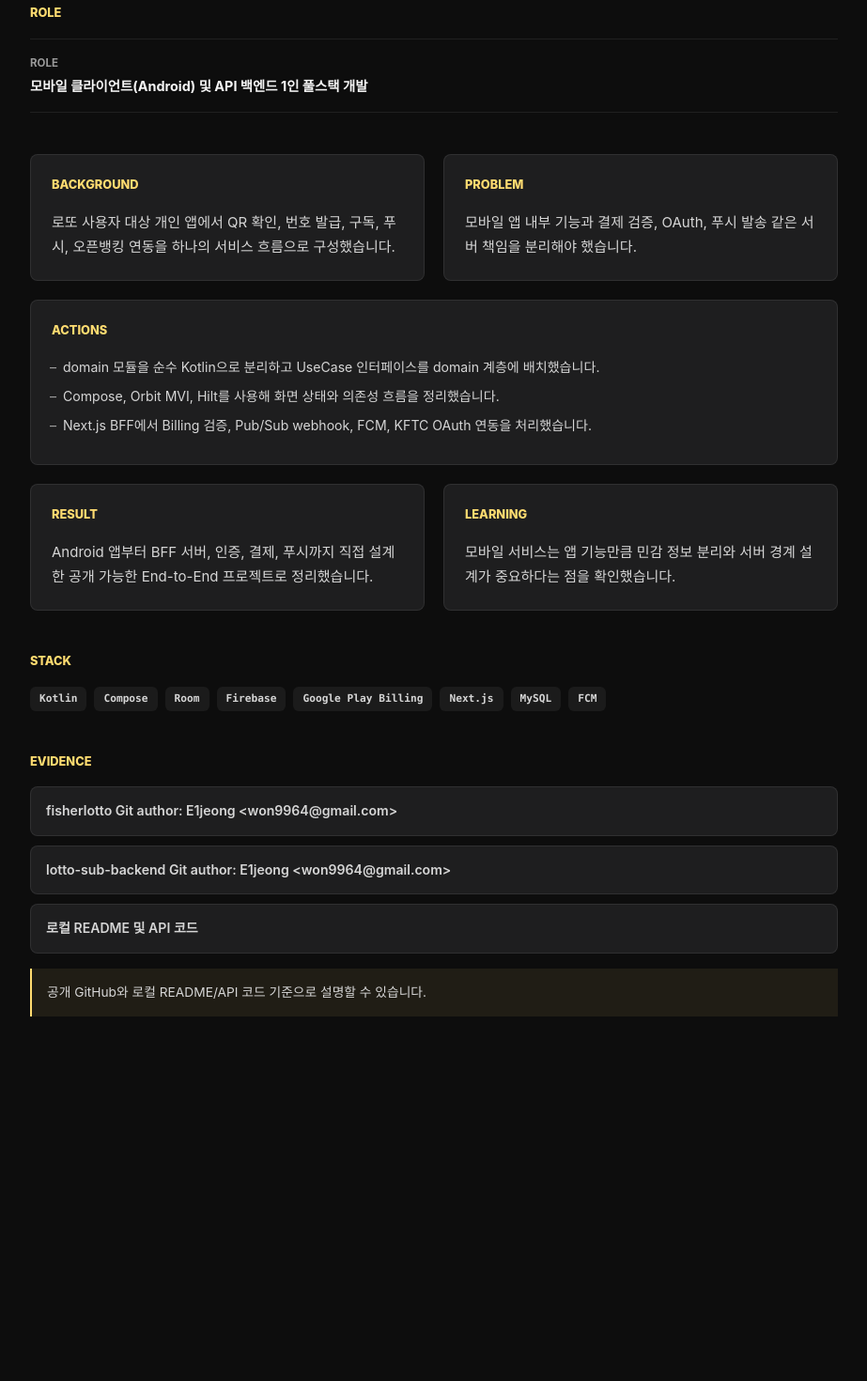
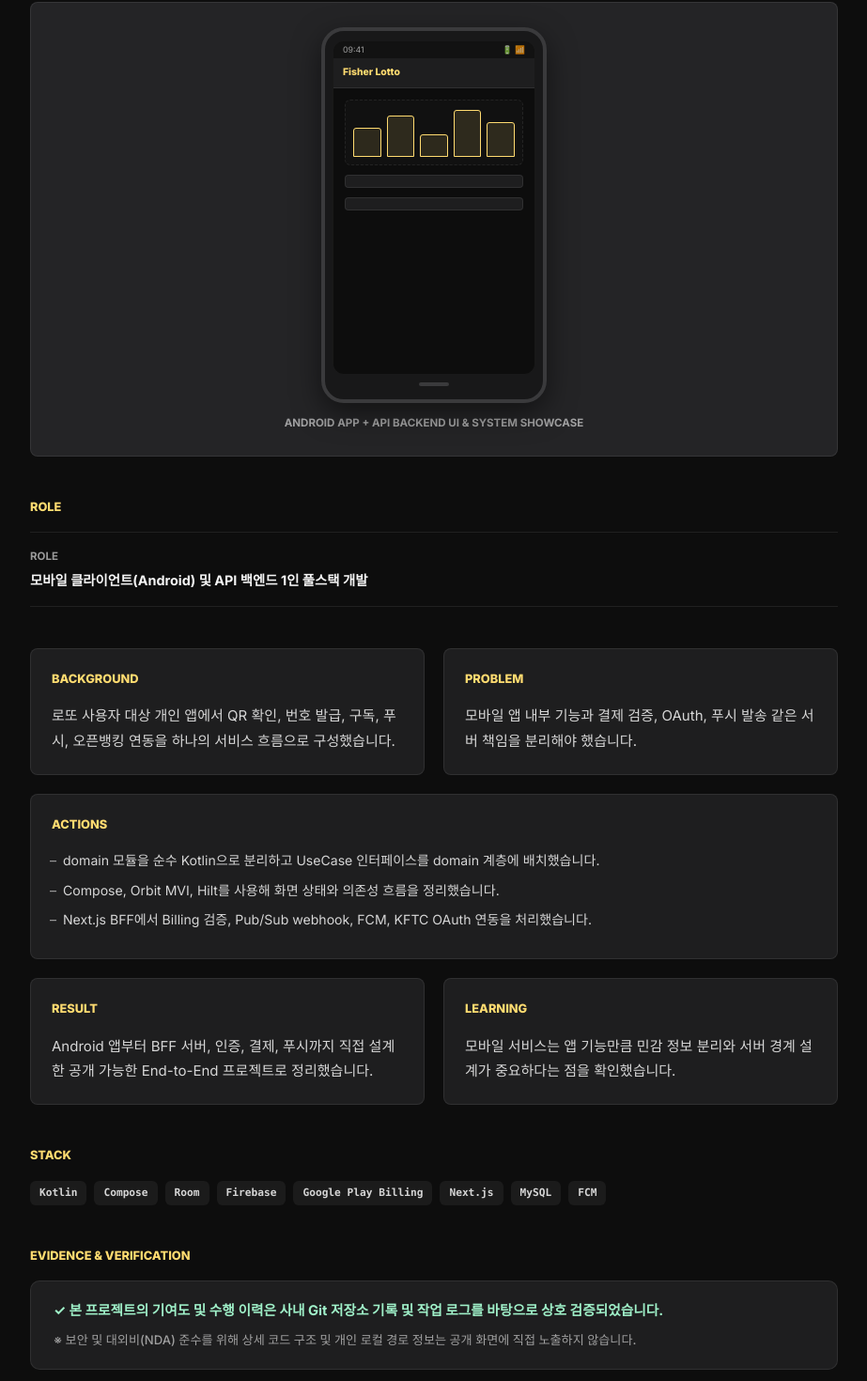
Before and after one commit to E1jeong/portfolio, a Next.js app: page /projects/fisherlotto in a window 1280 px wide. Shown: the part 377-1847 px from the top of the page at 94% size, without its empty margins (178-1101 px from the left). Before the commit the page ends 1615 px from the top, so only its background shows below. Built offline with nearby package versions, Linux system fonts and the light colour scheme.

Commit message:
style: remove duplicate sidebar icons & show all projects in sidebar

```diff
--- a/app/globals.css
+++ b/app/globals.css
@@ -15,7 +15,8 @@
   --accent-soft: rgba(255, 219, 112, 0.12); /* Transparent gold for badges */
   --accent-strong: #ffe8a8;   /* Pale gold for readable dark-theme badge text */
 
-  --font-sans: -apple-system, BlinkMacSystemFont, "Segoe UI", Roboto, "Helvetica Neue", Arial, "Apple SD Gothic Neo", "Pretendard", "Noto Sans KR", sans-serif;
+  --font-sans: var(--font-inter), -apple-system, BlinkMacSystemFont, "Segoe UI", Roboto, "Helvetica Neue", Arial, "Apple SD Gothic Neo", "Pretendard", "Noto Sans KR", sans-serif;
+  --font-display: var(--font-outfit), sans-serif;
   --font-mono: SFMono-Regular, Consolas, "Liberation Mono", Menlo, Courier, monospace;
 }
 
@@ -29,6 +30,7 @@ html {
   scroll-behavior: smooth;
   background-color: var(--background);
 }
+
 
 body {
   background: var(--background);
@@ -60,6 +62,7 @@ a {
 /* Global Layout Grid */
 .layout-container {
   max-width: 1200px;
+
   margin: 0 auto;
   display: flex;
   gap: 72px;
@@ -98,6 +101,7 @@ a {
 }
 
 .profile-name {
+  font-family: var(--font-display);
   font-size: 2.4rem;
   font-weight: 800;
   letter-spacing: 0;
@@ -316,6 +320,7 @@ a {
 
 /* Section headings */
 .section-title {
+  font-family: var(--font-display);
   font-size: 0.85rem;
   font-weight: 800;
   color: var(--accent);
@@ -413,12 +418,12 @@ a {
   color: var(--text-muted);
   background: rgba(255, 255, 255, 0.05);
 }
-
 .project-card:hover .project-card-title {
   color: var(--accent);
 }
 
 .project-card-title {
+  font-family: var(--font-display);
   font-size: 1.45rem;
   font-weight: 800;
   color: var(--text);
@@ -433,7 +438,6 @@ a {
   line-height: 1.55;
 }
 
-/* Tech tag elements */
 .project-tech-tags {
   display: flex;
   flex-wrap: wrap;
@@ -613,6 +617,12 @@ a {
   padding: 88px 24px 112px;
 }
 
+
+.detail-page {
+  min-height: 100vh;
+  padding: 88px 24px 112px;
+}
+
 .detail-container {
   max-width: 860px;
   margin: 0 auto;
@@ -650,6 +660,7 @@ a {
 }
 
 .detail-title {
+  font-family: var(--font-display);
   max-width: 760px;
   margin: 12px 0 16px;
   font-size: 3rem;
@@ -1093,3 +1104,244 @@ a {
     padding: 18px;
   }
 }
+
+/* PC Card hover animations */
+.project-card {
+  transition: border-color 0.4s cubic-bezier(0.165, 0.84, 0.44, 1),
+              background-color 0.4s cubic-bezier(0.165, 0.84, 0.44, 1),
+              transform 0.4s cubic-bezier(0.165, 0.84, 0.44, 1),
+              box-shadow 0.4s cubic-bezier(0.165, 0.84, 0.44, 1);
+}
+
+.project-card:hover {
+  border-color: rgba(255, 219, 112, 0.5) !important;
+  box-shadow: 0 20px 48px rgba(255, 219, 112, 0.08), 0 8px 20px rgba(0, 0, 0, 0.3) !important;
+}
+
+/* Premium Device Mockup Styles */
+.device-mockup {
+  width: 240px;
+  height: 400px;
+  background: #181819;
+  border: 4px solid #3a3a3c;
+  border-radius: 24px;
+  padding: 10px 8px 14px;
+  display: flex;
+  flex-direction: column;
+  position: relative;
+  box-shadow: 0 10px 30px rgba(0, 0, 0, 0.5);
+  transition: transform 0.5s cubic-bezier(0.175, 0.885, 0.32, 1.275), border-color 0.3s ease;
+}
+
+.media-placeholder:hover .device-mockup {
+  transform: translateY(-8px) scale(1.02);
+  border-color: var(--accent);
+}
+
+.device-screen {
+  flex-grow: 1;
+  background: #0d0d0d;
+  border-radius: 12px;
+  overflow: hidden;
+  display: flex;
+  flex-direction: column;
+  position: relative;
+  border: 1px solid rgba(255, 255, 255, 0.05);
+}
+
+.device-statusBar {
+  height: 18px;
+  padding: 0 10px;
+  display: flex;
+  justify-content: space-between;
+  align-items: center;
+  font-size: 0.55rem;
+  color: var(--text-light);
+  background: rgba(255, 255, 255, 0.02);
+}
+
+.device-appBar {
+  height: 32px;
+  background: var(--surface);
+  border-bottom: 1px solid var(--line);
+  display: flex;
+  align-items: center;
+  padding: 0 10px;
+}
+
+.appBar-title {
+  font-size: 0.65rem;
+  font-weight: 800;
+  color: var(--accent);
+  text-overflow: ellipsis;
+  overflow: hidden;
+  white-space: nowrap;
+}
+
+.device-content {
+  flex-grow: 1;
+  padding: 12px;
+  display: flex;
+  flex-direction: column;
+  gap: 10px;
+}
+
+.mock-chart-container {
+  height: 70px;
+  display: flex;
+  align-items: flex-end;
+  gap: 6px;
+  padding: 8px;
+  background: rgba(255, 255, 255, 0.02);
+  border-radius: 6px;
+  border: 1px dashed var(--line);
+}
+
+.mock-chart-bar {
+  flex-grow: 1;
+  background: var(--accent-soft);
+  border: 1px solid var(--accent);
+  border-radius: 3px 3px 0 0;
+  transition: height 0.3s ease;
+}
+
+.device-mockup:hover .mock-chart-bar {
+  filter: brightness(1.2);
+}
+
+.mock-list-item {
+  height: 14px;
+  background: var(--surface);
+  border-radius: 4px;
+  border: 1px solid var(--line);
+}
+
+.device-home-button {
+  width: 32px;
+  height: 4px;
+  background: #3a3a3c;
+  border-radius: 2px;
+  margin: 8px auto 0;
+}
+
+/* Evidence Cards Styling */
+.evidence-card-item {
+  display: flex;
+  align-items: center;
+  gap: 16px;
+  padding: 16px 20px;
+  border: 1px solid var(--line);
+  border-radius: 10px;
+  background: var(--surface);
+  font-size: 0.9rem;
+  font-weight: 600;
+  color: var(--text-muted);
+  transition: transform 0.25s ease, border-color 0.25s ease, background-color 0.25s ease;
+}
+
+.evidence-card-item:hover {
+  transform: translateX(4px);
+  border-color: rgba(255, 219, 112, 0.2);
+  background-color: var(--surface-hover);
+}
+
+.evidence-badge-indicator {
+  font-size: 0.68rem;
+  font-weight: 800;
+  text-transform: uppercase;
+  padding: 4px 10px;
+  border-radius: 6px;
+  letter-spacing: 0.02em;
+  white-space: nowrap;
+}
+
+.evidence-git-type .evidence-badge-indicator {
+  color: #9ff0c8;
+  background: rgba(86, 211, 143, 0.12);
+  border: 1px solid rgba(159, 240, 200, 0.22);
+}
+
+.evidence-notion-type .evidence-badge-indicator {
+  color: #a5d6ff;
+  background: rgba(88, 166, 255, 0.12);
+  border: 1px solid rgba(165, 214, 255, 0.22);
+}
+
+.evidence-local-type .evidence-badge-indicator {
+  color: var(--accent-strong);
+  background: var(--accent-soft);
+  border: 1px solid rgba(255, 219, 112, 0.22);
+}
+
+.evidence-other .evidence-badge-indicator {
+  color: var(--text-muted);
+  background: rgba(255, 255, 255, 0.05);
+  border: 1px solid var(--line);
+}
+
+.evidence-text-content {
+  color: var(--text);
+  overflow-wrap: anywhere;
+}
+
+.clickable-card {
+  cursor: pointer;
+}
+
+.evidence-public-notice {
+  padding: 20px 24px;
+  border: 1px solid var(--line);
+  border-radius: 10px;
+  background: var(--surface);
+  margin-bottom: 20px;
+  display: flex;
+  flex-direction: column;
+  gap: 8px;
+}
+
+.notice-main {
+  color: #9ff0c8;
+  font-size: 0.92rem;
+  font-weight: 700;
+}
+
+.notice-sub {
+  color: var(--text-light);
+  font-size: 0.82rem;
+  font-weight: 500;
+}
+
+.profile-company-info {
+  font-size: 0.82rem;
+  font-weight: 700;
+  color: var(--accent-strong);
+  margin-bottom: 20px;
+  display: inline-flex;
+  align-items: center;
+  gap: 8px;
+}
+
+.profile-email-direct {
+  font-size: 0.84rem;
+  font-weight: 700;
+  color: var(--accent);
+  margin-bottom: 20px;
+  display: inline-flex;
+  align-items: center;
+  gap: 8px;
+}
+
+.profile-email-direct a {
+  transition: color 0.3s ease;
+}
+
+.profile-email-direct a:hover {
+  color: var(--accent-light);
+  text-decoration: underline;
+}
+
+.profile-icon {
+  width: 14px;
+  height: 14px;
+  flex-shrink: 0;
+}
--- a/app/layout.tsx
+++ b/app/layout.tsx
@@ -1,5 +1,18 @@
 import type { Metadata } from "next";
+import { Inter, Outfit } from "next/font/google";
 import "./globals.css";
+
+const inter = Inter({
+  subsets: ["latin"],
+  variable: "--font-inter",
+  display: "swap",
+});
+
+const outfit = Outfit({
+  subsets: ["latin"],
+  variable: "--font-outfit",
+  display: "swap",
+});
 
 export const metadata: Metadata = {
   title: "이원정 | Android Developer",
@@ -17,7 +30,7 @@ export default function RootLayout({
   children: React.ReactNode;
 }>) {
   return (
-    <html lang="ko">
+    <html lang="ko" className={`${inter.variable} ${outfit.variable}`}>
       <body>{children}</body>
     </html>
   );
--- a/app/projects/[id]/page.tsx
+++ b/app/projects/[id]/page.tsx
@@ -3,11 +3,6 @@ import Link from "next/link";
 import { notFound } from "next/navigation";
 import { projects } from "../../../data/portfolio";
 
-const confidenceLabels = {
-  git: "Git verified",
-  "code-and-notion": "Strong evidence",
-  limited: "Limited evidence"
-} as const;
 
 type ProjectDetailPageProps = {
   params: Promise<{
@@ -67,13 +62,37 @@ export default async function ProjectDetailPage({ params }: ProjectDetailPagePro
           <div className="project-meta-top">
             <span className="project-period">{project.period}</span>
             <span className="project-type-tag">{project.type}</span>
-            <span className={`confidence-badge confidence-${project.confidence}`}>
-              {confidenceLabels[project.confidence]}
-            </span>
           </div>
           <h1 className="detail-title">{project.name}</h1>
           <p className="detail-summary">{project.summary}</p>
         </header>
+
+        <div className="detail-media-placeholder media-placeholder">
+          <div className="device-mockup">
+            <div className="device-screen">
+              <div className="device-statusBar">
+                <span className="statusBar-time">09:41</span>
+                <span className="statusBar-icons">🔋 📶</span>
+              </div>
+              <div className="device-appBar">
+                <span className="appBar-title">{project.name}</span>
+              </div>
+              <div className="device-content">
+                <div className="mock-chart-container">
+                  <div className="mock-chart-bar" style={{ height: "60%" }}></div>
+                  <div className="mock-chart-bar" style={{ height: "85%" }}></div>
+                  <div className="mock-chart-bar" style={{ height: "45%" }}></div>
+                  <div className="mock-chart-bar" style={{ height: "95%" }}></div>
+                  <div className="mock-chart-bar" style={{ height: "70%" }}></div>
+                </div>
+                <div className="mock-list-item"></div>
+                <div className="mock-list-item"></div>
+              </div>
+            </div>
+            <div className="device-home-button"></div>
+          </div>
+          <p className="placeholder-text">{project.type} UI & System Showcase</p>
+        </div>
 
         <section className="detail-section" aria-labelledby="role-heading">
           <h2 id="role-heading" className="detail-section-title">Role</h2>
@@ -130,12 +149,11 @@ export default async function ProjectDetailPage({ params }: ProjectDetailPagePro
         </section>
 
         <section className="detail-section" aria-labelledby="evidence-heading">
-          <h2 id="evidence-heading" className="detail-section-title">Evidence</h2>
-          <ul className="detail-evidence-list">
-            {project.evidence.map((item, idx) => (
-              <li key={idx}>{item}</li>
-            ))}
-          </ul>
+          <h2 id="evidence-heading" className="detail-section-title">Evidence & Verification</h2>
+          <div className="evidence-public-notice">
+            <p className="notice-main">✓ 본 프로젝트의 기여도 및 수행 이력은 사내 Git 저장소 기록 및 작업 로그를 바탕으로 상호 검증되었습니다.</p>
+            <p className="notice-sub">※ 보안 및 대외비(NDA) 준수를 위해 상세 코드 구조 및 개인 로컬 경로 정보는 공개 화면에 직접 노출하지 않습니다.</p>
+          </div>
           <p className="public-disclosure">{project.publicDisclosure}</p>
         </section>
       </div>
```
Also changed, not shown: app/page.tsx (+25 -22 lines), data/portfolio.ts (+6 -6 lines), app/icon.png (added).
